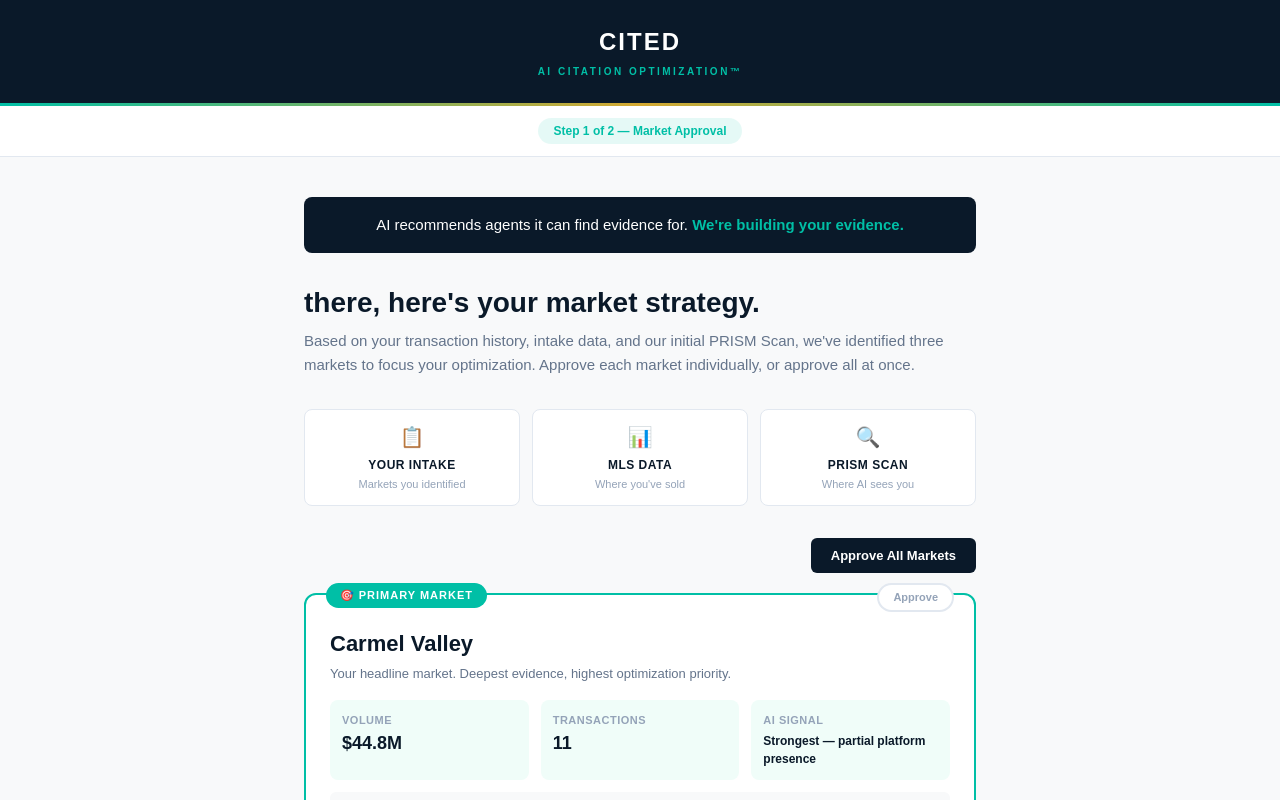
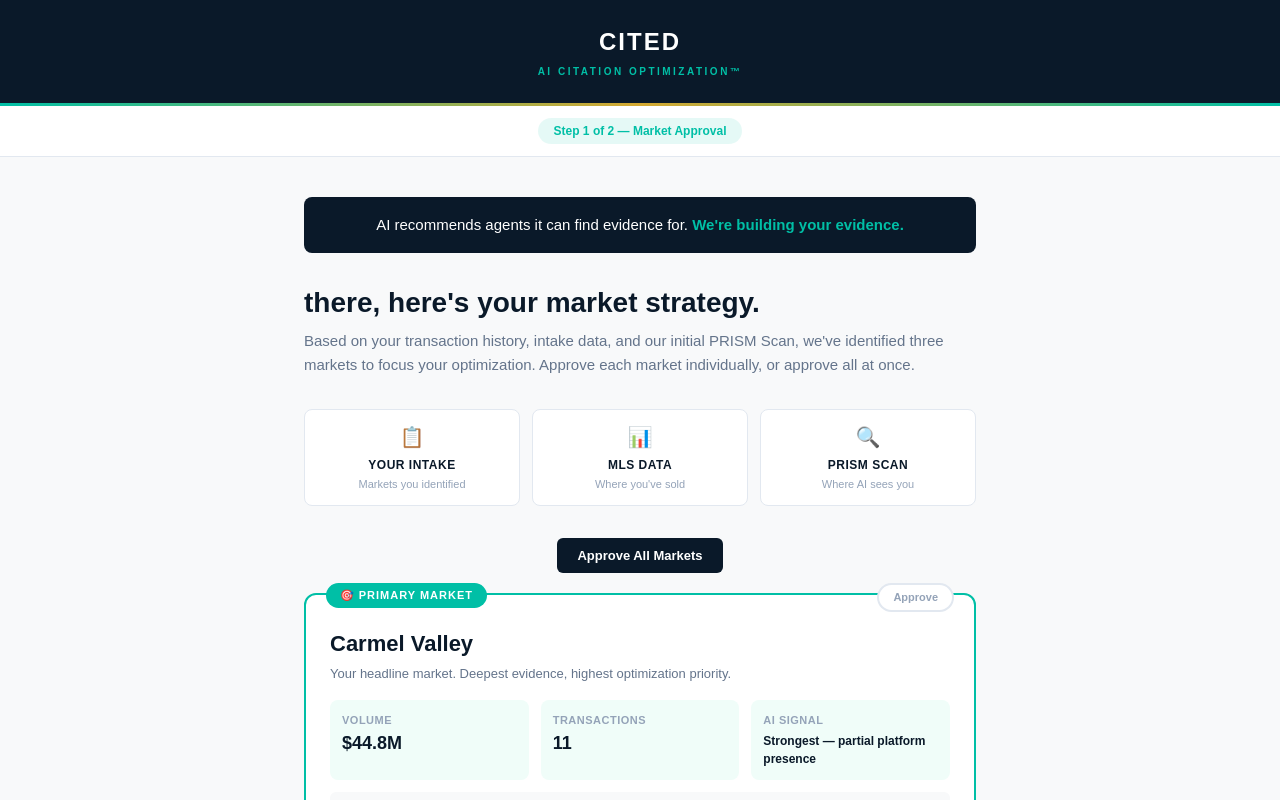
Before and after one commit to radleyraven/cited-dashboard, a Next.js app: page /onboarding/markets in a window 1280 px wide. Shown: the top 800 px of the page. Built offline with nearby package versions, Linux system fonts and the light colour scheme; no server answers.

Commit message:
Center Approve All Markets button

```diff
--- a/src/app/onboarding/markets/page.tsx
+++ b/src/app/onboarding/markets/page.tsx
@@ -319,7 +319,7 @@ export default function MarketsPage() {
 
         {/* Approve All Button (top) */}
         {!allApproved && !changeSubmitted && (
-          <div style={{ marginBottom: '20px', textAlign: 'right' }}>
+          <div style={{ marginBottom: '20px', textAlign: 'center' }}>
             <button
               onClick={approveAll}
               disabled={allMarketApproved}
```
